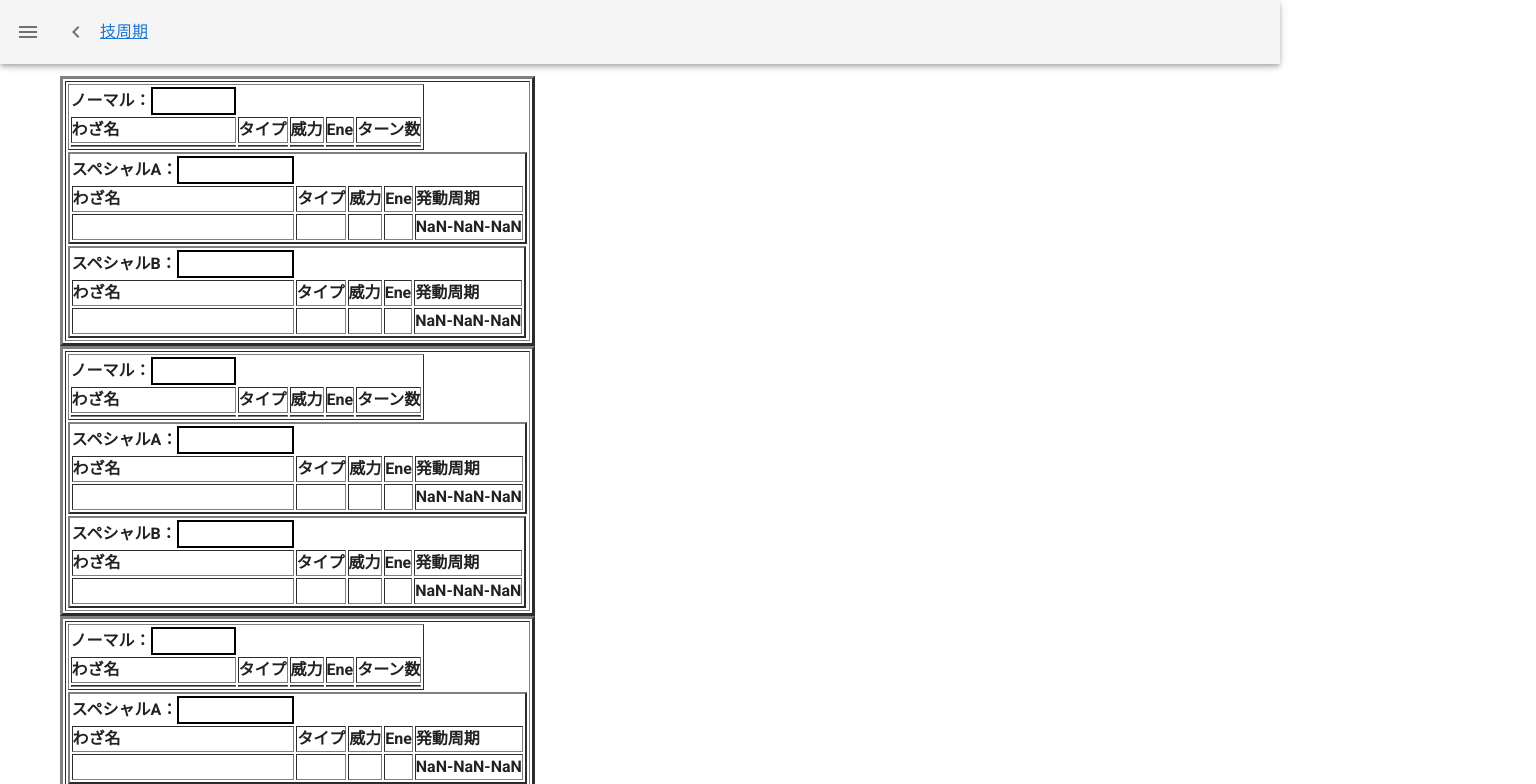
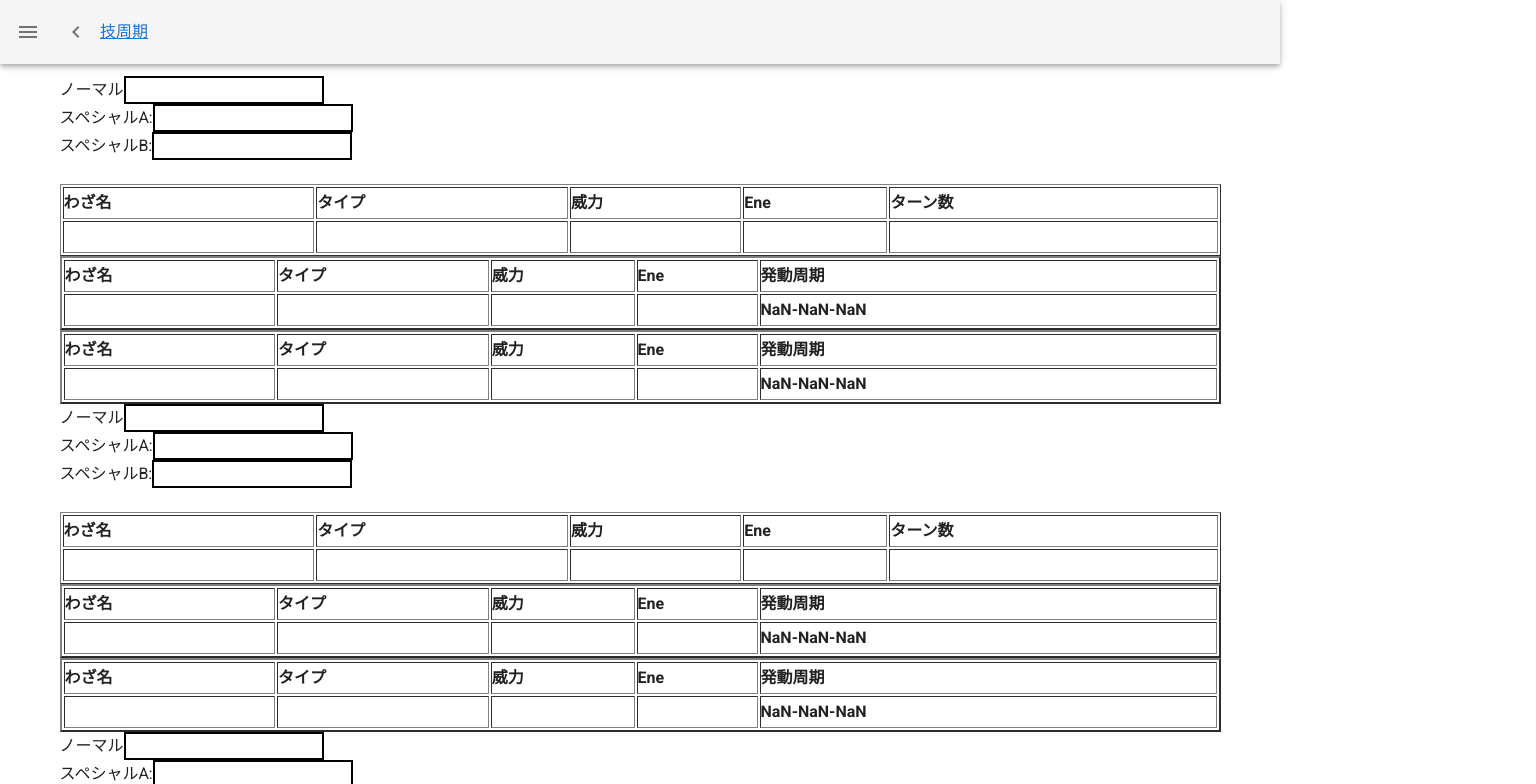
Before and after one commit to zuumi/pokemon-party, a Nuxt app: page /waza in a window 1280 px wide. Shown: the top 784 px of the page, 1536 px wide, since content can reach past the window. Built offline with nearby package versions, Linux system fonts and the light colour scheme; what v-tooltip would draw is missing.

Commit message:
:+1: メイン機能のスタイル調整

```diff
--- /dev/null
+++ b/components/Footer.vue
@@ -0,0 +1,10 @@
+<template>
+  <v-footer :absolute="!fixed" app>
+    <span>&copy; {{ new Date().getFullYear() }}</span>
+  </v-footer>
+</template>
+<style lang="scss">
+.v-footer--absolute:not(.v-footer--inset) {
+  width: 120%;
+}
+</style>
--- a/components/wazaPatter.vue
+++ b/components/wazaPatter.vue
@@ -1,15 +1,6 @@
 <template>
   <div>
-    <table border="3">
-      <thead></thead>
-      <tbody>
-        <th>
-          <tr>
-            <draggable>
-              <table border="1">
-                <thead>
-                  <tr>
-                    <label for=""> ノーマル：</label>
+    <label for="">ノーマル</label>
     <select
       v-model="selected1"
       class="select__waza"
@@ -25,7 +16,44 @@
         {{ waza1 }}
       </option>
     </select>
-                  </tr>
+    <br />
+    <label for="">スペシャルA:</label>
+    <select
+      v-model="selectedA"
+      class="select__waza"
+      style="color: cornsilk"
+      @change="setWazaA"
+    >
+      <option
+        v-for="wazaA in selected_A"
+        :key="wazaA"
+        class="c-text"
+        :value="wazaA"
+      >
+        {{ wazaA }}
+      </option>
+    </select>
+    <br />
+    <label for="">スペシャルB:</label>
+    <select
+      v-model="selectedB"
+      class="select__waza"
+      style="color: cornsilk"
+      @change="setWazaB"
+    >
+      <option
+        v-for="wazaB in selected_B"
+        :key="wazaB"
+        class="c-text"
+        :value="wazaB"
+      >
+        {{ wazaB }}
+      </option>
+    </select>
+    <br />
+    <br />
+    <table border="1">
+      <thead>
         <tr>
           <th>わざ名</th>
           <th>タイプ</th>
@@ -44,30 +72,8 @@
         </tr>
       </tbody>
     </table>
-            </draggable>
-          </tr>
-          <tr>
-            <draggable>
     <table border="2">
       <thead>
-                  <tr>
-                    <label for="">スペシャルA：</label>
-                    <select
-                      v-model="selectedA"
-                      class="select__waza"
-                      style="color: cornsilk"
-                      @change="setWazaA"
-                    >
-                      <option
-                        v-for="wazaA in selected_A"
-                        :key="wazaA"
-                        class="c-text"
-                        :value="wazaA"
-                      >
-                        {{ wazaA }}
-                      </option>
-                    </select>
-                  </tr>
         <tr>
           <th>わざ名</th>
           <th>タイプ</th>
@@ -86,30 +92,8 @@
         </tr>
       </tbody>
     </table>
-            </draggable>
-          </tr>
-          <tr>
-            <draggable>
     <table border="2">
       <thead>
-                  <tr>
-                    <label for="">スペシャルB：</label>
-                    <select
-                      v-model="selectedB"
-                      class="select__waza"
-                      style="color: cornsilk"
-                      @change="setWazaB"
-                    >
-                      <option
-                        v-for="wazaB in selected_B"
-                        :key="wazaB"
-                        class="c-text"
-                        :value="wazaB"
-                      >
-                        {{ wazaB }}
-                      </option>
-                    </select>
-                  </tr>
         <tr>
           <th>わざ名</th>
           <th>タイプ</th>
@@ -128,23 +112,14 @@
         </tr>
       </tbody>
     </table>
-            </draggable>
-          </tr>
-        </th>
-      </tbody>
-    </table>
   </div>
 </template>
 
 <script>
-import draggable from 'vuedraggable'
 import waza1s from '@/assets/json/pokemon_data_waza_1.json'
 import wazaABs from '@/assets/json/pokemon_data_waza_3.json'
 
 export default {
-  components: {
-    draggable,
-  },
   props: ['selected_1', 'selected_A', 'selected_B'],
   data() {
     return {
@@ -250,4 +225,16 @@ div {
     background-size: cover;
   }
 }
+select {
+  width: 200px;
+}
+label {
+  width: 200px;
+}
+table {
+  width: 100%;
+}
+tr {
+  height: 32px;
+}
 </style>
--- a/layouts/default.vue
+++ b/layouts/default.vue
@@ -36,9 +36,7 @@
         <Nuxt />
       </v-container>
     </v-main>
-    <v-footer :absolute="!fixed" app>
-      <span>&copy; {{ new Date().getFullYear() }}</span>
-    </v-footer>
+    <Footer></Footer>
   </v-app>
 </template>
 
```
Lines whose indentation alone changed are shown as unchanged.
